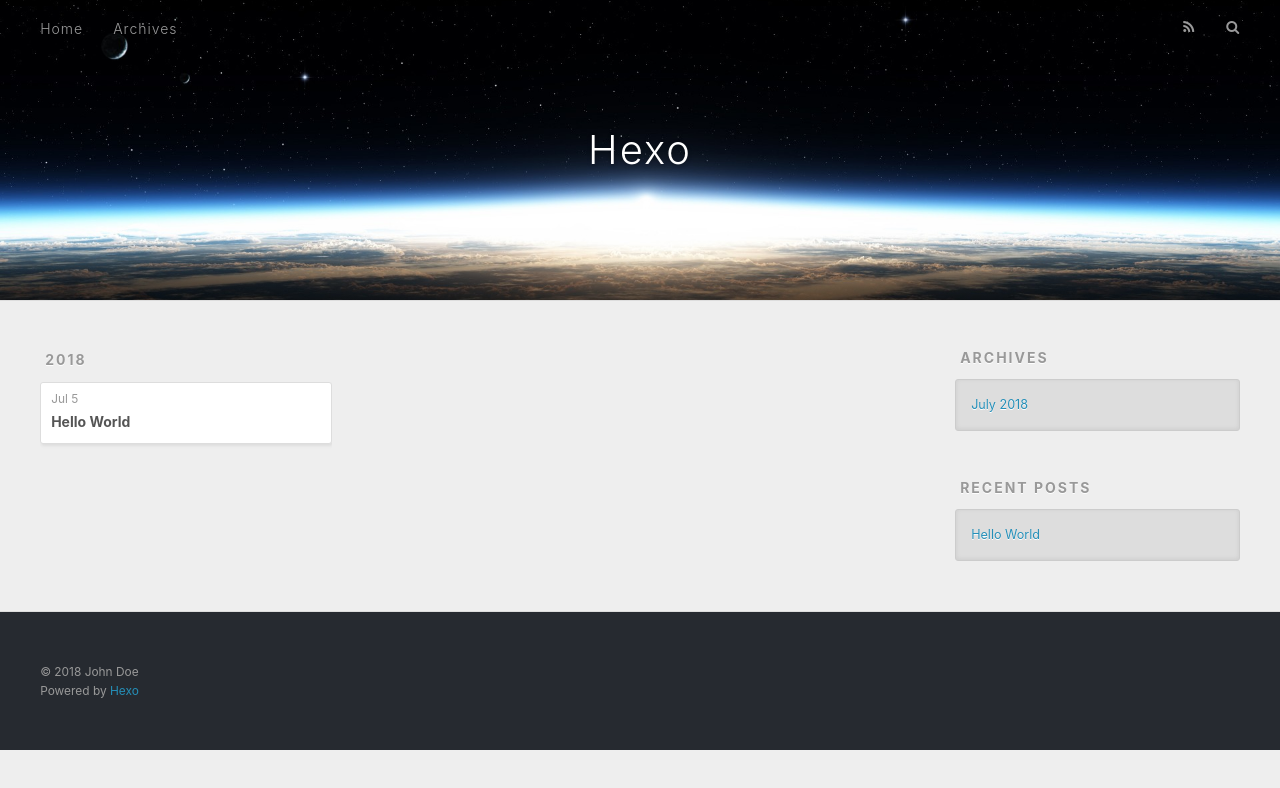
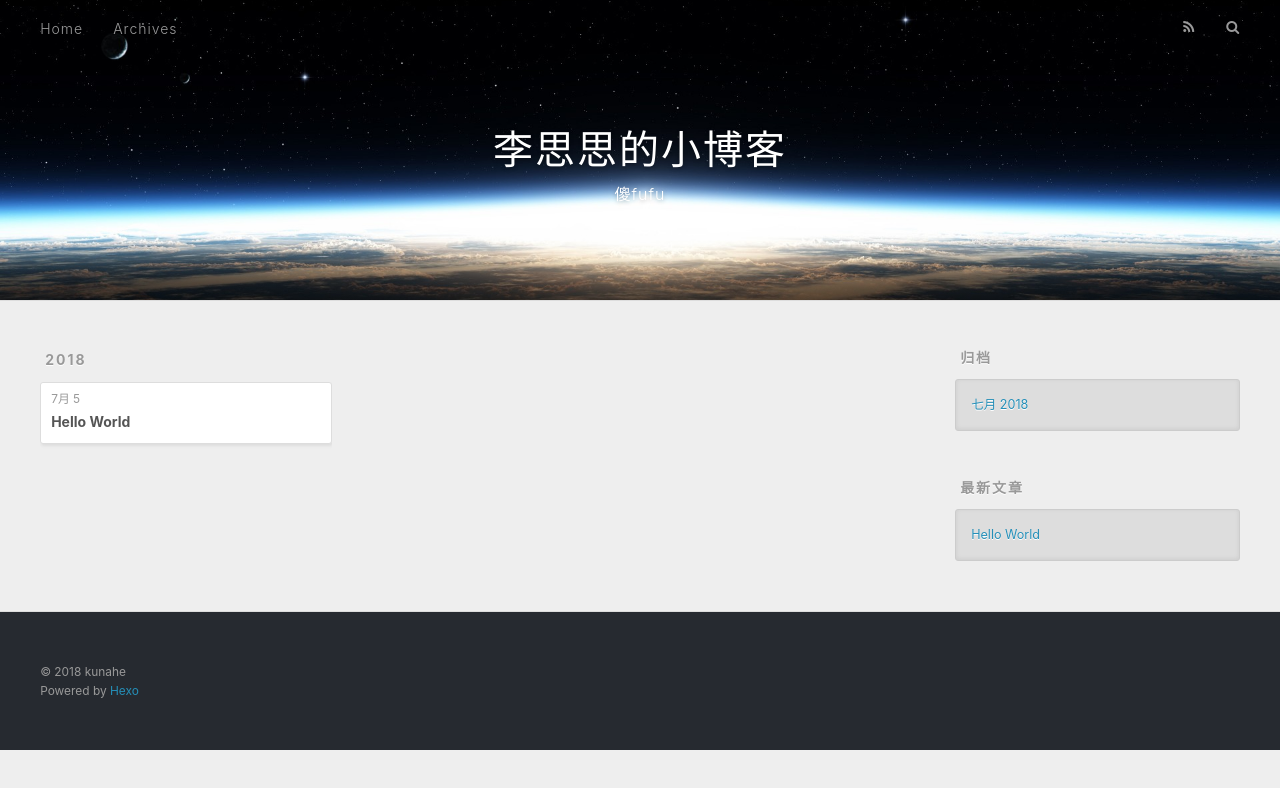
Before and after one commit to lsssff/lsssff.github.io, a plain HTML site: page archives/index.html in a window 1280 px wide. Drawn offline with nearby package versions, Linux system fonts and the light colour scheme.

Commit message:
Site updated: 2018-07-05 13:59:27

```diff
--- a/archives/index.html
+++ b/archives/index.html
@@ -5,17 +5,17 @@
 
 
 
-  <title>Archives | Hexo</title>
+  <title>归档 | 李思思的小博客</title>
   <meta name="viewport" content="width=device-width, initial-scale=1, maximum-scale=1">
   <meta property="og:type" content="website">
-<meta property="og:title" content="Hexo">
-<meta property="og:url" content="http://yoursite.com/archives/index.html">
-<meta property="og:site_name" content="Hexo">
-<meta property="og:locale" content="default">
+<meta property="og:title" content="李思思的小博客">
+<meta property="og:url" content="http://lsssff.github.io/archives/index.html">
+<meta property="og:site_name" content="李思思的小博客">
+<meta property="og:locale" content="zh-CN">
 <meta name="twitter:card" content="summary">
-<meta name="twitter:title" content="Hexo">
+<meta name="twitter:title" content="李思思的小博客">
 
-    <link rel="alternate" href="/atom.xml" title="Hexo" type="application/atom+xml">
+    <link rel="alternate" href="/atom.xml" title="李思思的小博客" type="application/atom+xml">
 
 
     <link rel="icon" href="/favicon.png">
@@ -34,8 +34,12 @@
   <div id="header-outer" class="outer">
     <div id="header-title" class="inner">
       <h1 id="logo-wrap">
-        <a href="/" id="logo">Hexo</a>
+        <a href="/" id="logo">李思思的小博客</a>
       </h1>
+
+        <h2 id="subtitle-wrap">
+          <a href="/" id="subtitle">傻fufu</a>
+        </h2>
 
     </div>
     <div id="header-inner" class="inner">
@@ -51,10 +55,10 @@
 
           <a id="nav-rss-link" class="nav-icon" href="/atom.xml" title="RSS Feed"></a>
 
-        <a id="nav-search-btn" class="nav-icon" title="Search"></a>
+        <a id="nav-search-btn" class="nav-icon" title="搜索"></a>
       </nav>
       <div id="search-form-wrap">
-        <form action="//google.com/search" method="get" accept-charset="UTF-8" class="search-form"><input type="search" name="q" class="search-form-input" placeholder="Search"><button type="submit" class="search-form-submit">&#xF002;</button><input type="hidden" name="sitesearch" value="http://yoursite.com"></form>
+        <form action="//google.com/search" method="get" accept-charset="UTF-8" class="search-form"><input type="search" name="q" class="search-form-input" placeholder="Search"><button type="submit" class="search-form-submit">&#xF002;</button><input type="hidden" name="sitesearch" value="http://lsssff.github.io"></form>
       </div>
     </div>
   </div>
@@ -77,7 +81,7 @@
   <div class="archive-article-inner">
     <header class="archive-article-header">
       <a href="/2018/07/05/hello-world/" class="archive-article-date">
-  <time datetime="2018-07-05T04:18:50.597Z" itemprop="datePublished">Jul 5</time>
+  <time datetime="2018-07-05T04:18:50.597Z" itemprop="datePublished">7月 5</time>
 </a>
 
 
@@ -109,9 +113,9 @@
 
 
   <div class="widget-wrap">
-    <h3 class="widget-title">Archives</h3>
+    <h3 class="widget-title">归档</h3>
     <div class="widget">
-      <ul class="archive-list"><li class="archive-list-item"><a class="archive-list-link" href="/archives/2018/07/">July 2018</a></li></ul>
+      <ul class="archive-list"><li class="archive-list-item"><a class="archive-list-link" href="/archives/2018/07/">七月 2018</a></li></ul>
     </div>
   </div>
 
@@ -119,7 +123,7 @@
 
 
   <div class="widget-wrap">
-    <h3 class="widget-title">Recent Posts</h3>
+    <h3 class="widget-title">最新文章</h3>
     <div class="widget">
       <ul>
 
@@ -139,7 +143,7 @@
 
   <div class="outer">
     <div id="footer-info" class="inner">
-      &copy; 2018 John Doe<br>
+      &copy; 2018 kunahe<br>
       Powered by <a href="http://hexo.io/" target="_blank">Hexo</a>
     </div>
   </div>
```
Also changed, not shown: 2018/07/05/hello-world/index.html (+17 -13 lines), archives/2018/07/index.html (+19 -15 lines), archives/2018/index.html (+19 -15 lines), index.html (+19 -15 lines).
